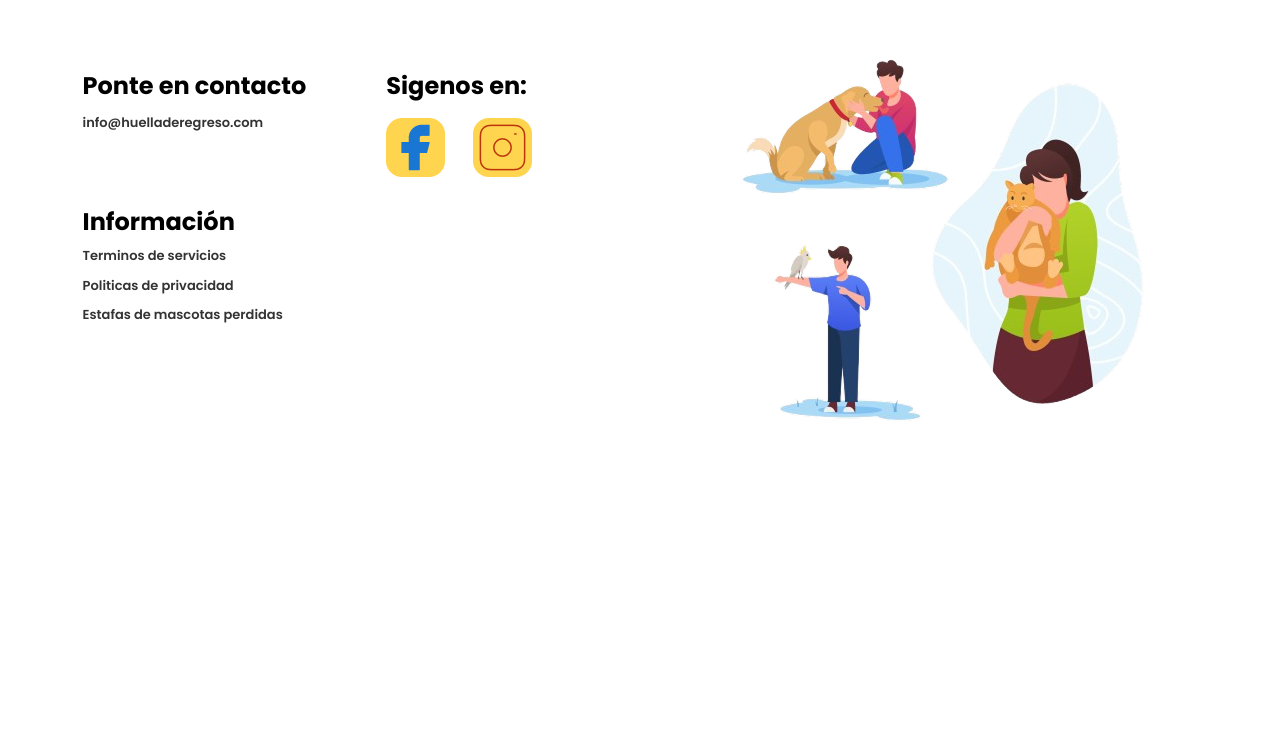
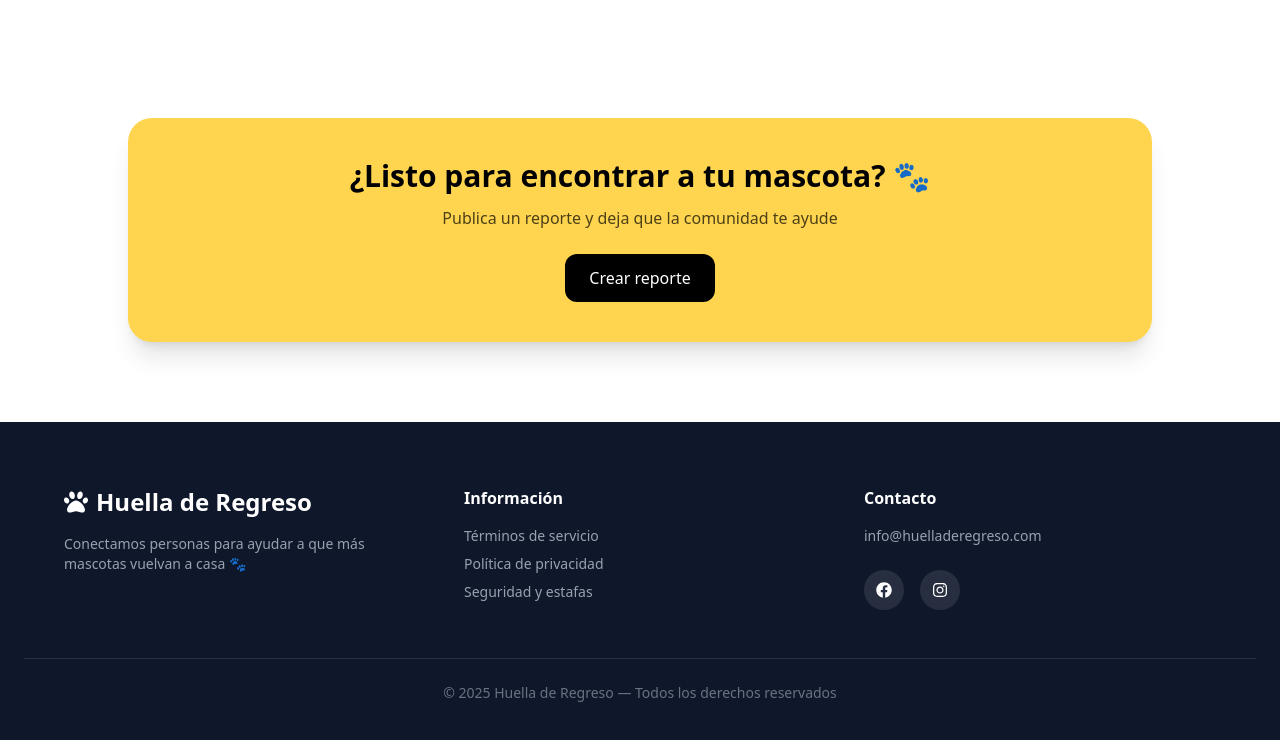
Before and after one commit to fernadev14/huella-de-regreso, a React (Vite) app: page /quienes-somos in a window 1280 px wide. Shown: the part 810-1550 px from the top of the page. Before the commit the page ends 1261 px from the top, so only its background shows below. Built offline with nearby package versions, Linux system fonts and the light colour scheme; no server answers.

Commit message:
mejora UI/UX footer

```diff
--- a/src/layout/Footer.jsx
+++ b/src/layout/Footer.jsx
@@ -1,58 +1,86 @@
-import iconFacebook from "../assets/brand-facebook-solid.png";
-import iconInstagram from "../assets/brand-instagram.png";
-import imgMascotaReencuentro from "../assets/mascota-reencuentro-footer-removebg-preview 1.png";
-import "../styles/footer.css"
+import { Link } from "react-router-dom"
+import { FaFacebook, FaInstagram, FaPaw } from "react-icons/fa"
 
 const Footer = () => {
   return (
-    <footer>
-        <div className="flex justify-around">
-            {/* INFO */}
-            <div className="container-info flex">
-                <section className="mt-20">
-                    <div className="contacto mb-18">
-                        <h4 className="text-2xl font-bold mb-2">Ponte en contacto</h4>
-                        <a href="#">info@huelladeregreso.com</a>
-                    </div>
+    <footer className="mt-32">
 
-                    <div>
-                        <h4 className="text-2xl font-bold mb-2">Información</h4>
-                        <ul className="info">
-                            <a href="#">
-                                <li>Terminos de servicios</li>
-                            </a>
-                            <a href="#">
-                                <li>Politicas de privacidad</li>
-                            </a>
-                            <a href="#">
-                                <li>Estafas de mascotas perdidas</li>
-                            </a>
-                        </ul>
-                    </div>
-                </section>
+        {/* CTA FINAL (LO MÁS IMPORTANTE) */}
+        <section className="px-6 mb-20">
+            <div className="max-w-5xl mx-auto bg-[#FFD54F] rounded-3xl p-10 text-center shadow-xl">
 
-                {/* REDES */}
-                <section className="mt-20 ml-20">
-                    <h4 className="text-2xl font-bold mb-4">Sigenos en:</h4>
-                    <ul className="flex gap-7">
-                        <a href="#">
-                            <li>
-                                <img src={iconFacebook} alt="icon-facebook" />
-                            </li>
-                        </a>
-                        <a href="#">
-                            <li>
-                                <img src={iconInstagram} alt="icon-instagram" />
-                            </li>
-                        </a>
-                    </ul>
-                </section>
+            <h2 className="text-3xl font-bold text-black">
+                ¿Listo para encontrar a tu mascota? 🐾
+            </h2>
+
+            <p className="text-black/70 mt-3">
+                Publica un reporte y deja que la comunidad te ayude
+            </p>
+
+            <Link
+                to="/nuevo-reporte"
+                className="inline-block mt-6 px-6 py-3 bg-black text-white rounded-xl hover:scale-105 transition"
+            >
+                Crear reporte
+            </Link>
+
+            </div>
+        </section>
+
+      {/* FOOTER PRINCIPAL */}
+        <div className="bg-[#0f172a] text-white py-16 px-6">
+
+            <div className="max-w-6xl mx-auto grid md:grid-cols-3 gap-12">
+
+            {/* BRAND */}
+            <div>
+                <h3 className="text-2xl font-bold flex items-center gap-2">
+                <FaPaw /> Huella de Regreso
+                </h3>
+
+                <p className="text-gray-400 mt-4 text-sm">
+                Conectamos personas para ayudar a que más mascotas vuelvan a casa 🐾
+                </p>
             </div>
 
-            {/* IMAGENES */}
-            <section className="section-img-footer">
-                <img src={imgMascotaReencuentro} alt="" />
-            </section>
+            {/* LINKS */}
+            <div>
+                <h4 className="font-semibold mb-4">Información</h4>
+                <ul className="space-y-2 text-gray-400 text-sm">
+                <li className="hover:text-white cursor-pointer">Términos de servicio</li>
+                <li className="hover:text-white cursor-pointer">Política de privacidad</li>
+                <li className="hover:text-white cursor-pointer">Seguridad y estafas</li>
+                </ul>
+            </div>
+
+            {/* CONTACTO + REDES */}
+            <div>
+                <h4 className="font-semibold mb-4">Contacto</h4>
+
+                <p className="text-gray-400 text-sm">
+                info@huelladeregreso.com
+                </p>
+
+                <div className="flex gap-4 mt-6">
+
+                <a className="w-10 h-10 flex items-center justify-center rounded-full bg-white/10 hover:bg-[#1877F2] transition cursor-pointer">
+                    <FaFacebook />
+                </a>
+
+                <a className="w-10 h-10 flex items-center justify-center rounded-full bg-white/10 hover:bg-[#E1306C] transition cursor-pointer">
+                    <FaInstagram />
+                </a>
+
+                </div>
+            </div>
+
+            </div>
+
+            {/* LINEA FINAL */}
+            <div className="border-t border-white/10 mt-12 pt-6 text-center text-sm text-gray-500">
+            © {new Date().getFullYear()-1} Huella de Regreso — Todos los derechos reservados
+            </div>
+
         </div>
     </footer>
   )
--- a/src/styles/footer.css
+++ b/src/styles/footer.css
@@ -1,4 +1,4 @@
-footer {
+/* footer {
     font-family: var(--font-family);
 }
 
@@ -52,4 +52,4 @@ footer {
     .container-info section:nth-child(2) img {
         width: 30px;
     }
-}
+}  */
```
